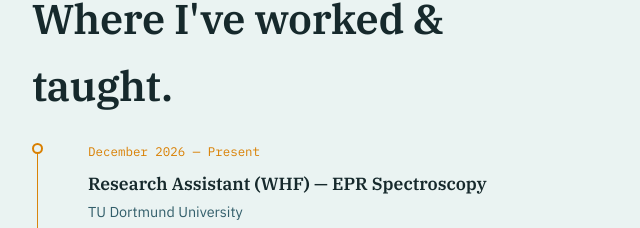
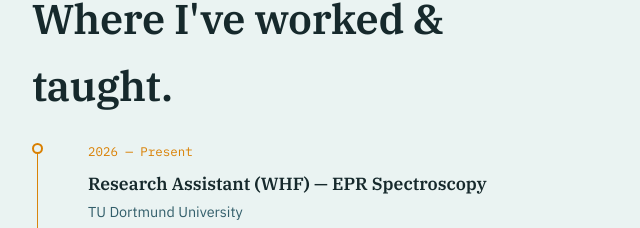
Before and after one commit to mirzagol/mirzagol.github.io, a plain HTML site: page index.html in a window 1280 px wide. Shown: the part 4084-4312 px from the top of the page, 76-716 px from the left. Drawn offline with Linux system fonts and the light colour scheme.

Commit message:
Update experience section with new role dates and translations for Research Assistant position

```diff
--- a/index.html
+++ b/index.html
@@ -335,7 +335,7 @@
                 <div class="timeline-item">
           <div class="timeline-dot"></div>
           <div class="timeline-content">
-            <span class="timeline-date"><time datetime="2026-12" data-i18n="exp.date8">December 2026 — Present</time></span>
+            <span class="timeline-date"><time datetime="2026" data-i18n="exp.date1">2026 — Present</time></span>
             <h3 data-i18n="exp.role8">Research Assistant (WHF) — EPR Spectroscopy</h3>
             <p class="timeline-org">TU Dortmund University</p>
             <p data-i18n="exp.desc8">Developing software for pulse dipolar hetero-spectroscopy (PDHS) data analysis in Prof. Dr. Müge Kasanmascheff’s research group.</p>
@@ -352,7 +352,7 @@
         <div class="timeline-item">
           <div class="timeline-dot"></div>
           <div class="timeline-content">
-            <span class="timeline-date">Sep 2024 — Sep 2025</span>
+            <span class="timeline-date" data-i18n="exp.date3">Sep 2024 — Sep 2025</span>
             <h3 data-i18n="exp.role3">Business Process &amp; Data Advisor</h3>
             <p class="timeline-org">Oher Furniture</p>
             <p data-i18n="exp.desc3">Analyzed production and warehouse data to identify bottlenecks; recommendations on layout and routing were adopted by plant leadership.</p>
@@ -361,7 +361,7 @@
         <div class="timeline-item">
           <div class="timeline-dot"></div>
           <div class="timeline-content">
-            <span class="timeline-date">Jan 2025 — Sep 2025</span>
+            <span class="timeline-date" data-i18n="exp.date2">Jan 2025 — Sep 2025</span>
             <h3 data-i18n="exp.role2">Teaching Assistant, Software Design Principles</h3>
             <p class="timeline-org">Amirkabir University of Technology</p>
             <p data-i18n="exp.desc2">Weekly tutorials on design patterns and software architecture, translating theory into applied exercises.</p>
@@ -370,7 +370,7 @@
         <div class="timeline-item">
           <div class="timeline-dot"></div>
           <div class="timeline-content">
-            <span class="timeline-date">Sep 2024 — Jan 2025</span>
+            <span class="timeline-date" data-i18n="exp.date4">Jun 2024 — Sep 2024</span>
             <h3 data-i18n="exp.role4">Teaching Assistant, Data Mining &amp; Computer Workshop</h3>
             <p class="timeline-org">Iran University of Science and Technology</p>
             <p data-i18n="exp.desc4">Reviewed clustering/classification implementations; ran Linux, Git, and dev-tooling labs.</p>
@@ -388,7 +388,7 @@
         <div class="timeline-item">
           <div class="timeline-dot"></div>
           <div class="timeline-content">
-            <span class="timeline-date">Jan 2024 — Jun 2024</span>
+            <span class="timeline-date" data-i18n="exp.date6">Jan 2024 — Jun 2024</span>
             <h3 data-i18n="exp.role6">Teaching Assistant, Computer Vision</h3>
             <p class="timeline-org">Amirkabir University of Technology</p>
           </div>
@@ -396,7 +396,7 @@
         <div class="timeline-item">
           <div class="timeline-dot"></div>
           <div class="timeline-content">
-            <span class="timeline-date">2020 — 2024</span>
+            <span class="timeline-date" data-i18n="exp.date7">2020 — 2024</span>
             <h3 data-i18n="exp.role7">B.Sc. Computer Science</h3>
             <p class="timeline-org">Iran University of Science and Technology</p>
           </div>
--- a/script.js
+++ b/script.js
@@ -96,9 +96,14 @@ const translations = {
     'exp.desc5': 'Deployed NAS + FTPS for secure company storage; built an internal office-automation system to digitize paperwork.',
     'exp.role6': 'Teaching Assistant, Computer Vision',
     'exp.role7': 'B.Sc. Computer Science',
-    'exp.date8': 'December 2026 — Present',
-    'exp.role8': 'Research Assistant (WHF) — EPR Spectroscopy',
-    'exp.desc8': 'Developing software for pulse dipolar hetero-spectroscopy (PDHS) data analysis in Prof. Dr. Müge Kasanmascheff’s research group.',
+    'exp.date1': '2026 — Present',
+    'exp.date2': 'Jan 2025 — Sep 2025',
+    'exp.date3': 'Sep 2024 — Sep 2025',
+    'exp.date4': 'Sep 2024 — Jan 2025',
+    'exp.date5': 'Jun 2024 — Sep 2024',
+    'exp.date6': 'Jan 2024 — Jun 2024',
+    'exp.date7': '2020 — 2024',
+    'exp.date8': 'Dec 2026 — Present',
     'contact.title': 'Let\'s talk.',
     'contact.sub': 'Looking for English-language / internationally-oriented Werkstudent roles in data science, ML, or software engineering around Dortmund &amp; the Ruhr area — open to remote-friendly teams too.',
     'contact.email': 'Email', 'contact.github': 'GitHub', 'contact.location': 'Location',
@@ -151,9 +156,14 @@ const translations = {
     'exp.desc5': 'NAS + FTPS für sicheren Firmenspeicher aufgesetzt; internes Office-Automation-System zur Digitalisierung von Papierprozessen gebaut.',
     'exp.role6': 'Wissenschaftliche Hilfskraft, Computer Vision',
     'exp.role7': 'B.Sc. Informatik',
-    'exp.date8': 'Dezember 2026 — Gegenwart',
-    'exp.role8': 'Wissenschaftliche Hilfskraft (WHF) — EPR-Spektroskopie',
-    'exp.desc8': 'Entwicklung von Software zur Analyse puls-dipolarer Hetero-Spektroskopie-Daten (PDHS) in der Arbeitsgruppe von Prof. Dr. Müge Kasanmascheff.',
+    'exp.date1': '2026 — Heute',
+    'exp.date2': 'Jan. 2025 — Sep. 2025',
+    'exp.date3': 'Sep. 2024 — Sep. 2025',
+    'exp.date4': 'Sep. 2024 — Jan. 2025',
+    'exp.date5': 'Jun. 2024 — Sep. 2024',
+    'exp.date6': 'Jan. 2024 — Jun. 2024',
+    'exp.date7': '2020 — 2024',
+    'exp.date8': 'Dez. 2026 — Heute',
     'contact.title': 'Lass uns reden.',
     'contact.sub': 'Auf der Suche nach englischsprachigen / international ausgerichteten Werkstudent:innen-Stellen in Data Science, ML oder Softwareentwicklung im Raum Dortmund &amp; Ruhrgebiet — auch offen für remote-freundliche Teams.',
     'contact.email': 'E-Mail', 'contact.github': 'GitHub', 'contact.location': 'Standort',
```
